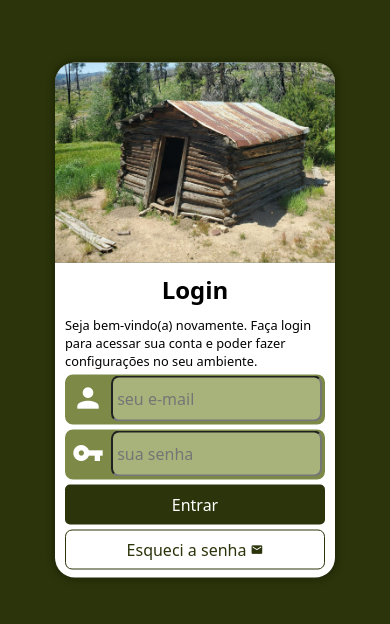
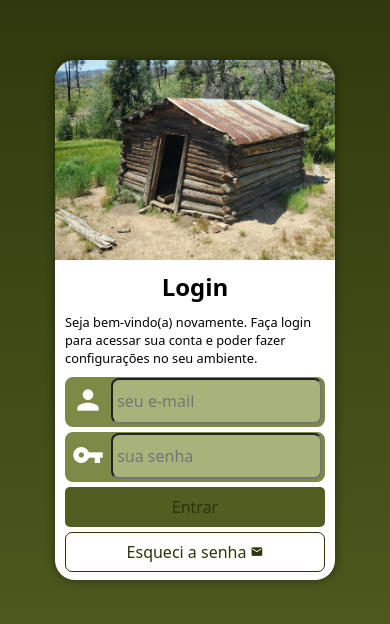
Before and after one commit to wagnerpx/projeto-login, a plain HTML site: page index.html in a window 390 px wide. Shown: the part 102-726 px from the top of the page. Drawn offline with Linux system fonts and the light colour scheme.

Commit message:
Toques finais

```diff
--- a/estilos/media-query.css
+++ b/estilos/media-query.css
@@ -2,9 +2,9 @@
 
 @media screen and (min-width: 768px) and (max-width: 992px) {
 
-    body {
-        background-image: linear-gradient(to top, #49a09d, #5f2c82);
-    }
+    /* body {
+        background-image: linear-gradient(to top, #525E21, #2B340A);
+    } */
 
     section#login {
         width: 80vw;
--- a/estilos/style.css
+++ b/estilos/style.css
@@ -14,7 +14,7 @@
 }
 
 body, html {
-    background-color: #2B340A;
+    background-image: linear-gradient(to top, #525E21, #2B340A);
     height: 100vh;
     width: 100vw;
 }
@@ -33,7 +33,7 @@ section#login {
 
     background-color: #fff;
     width: 280px;
-    height: 515px;
+    height: 520px;
     border-radius: 20px;
     box-shadow: 0px 0px 10px rgba(0, 0, 0, 0.450);
 
@@ -62,6 +62,7 @@ div#formulario h1 {
 
 div#formulario p {
     font-size: 0.8em;
+    margin-bottom: 10px;
 }
 
 form div.campo {
@@ -104,16 +105,16 @@ form input[type=submit] {
     font-size: 1em;
     width: 100%;
     height: 40px;
-    background-color: #2B340A;
-    color: white;
+    background-color: #525E21;
+    color: #2B340A;
     border: none;
     border-radius: 5px;
     cursor: pointer;
 }
 
 form input[type=submit]:hover {
-    background-color: #525E21;
-    color: #2B340A;
+    background-color: #2B340A;
+    color: #fff;
 }
 
 form a.botao {
```
